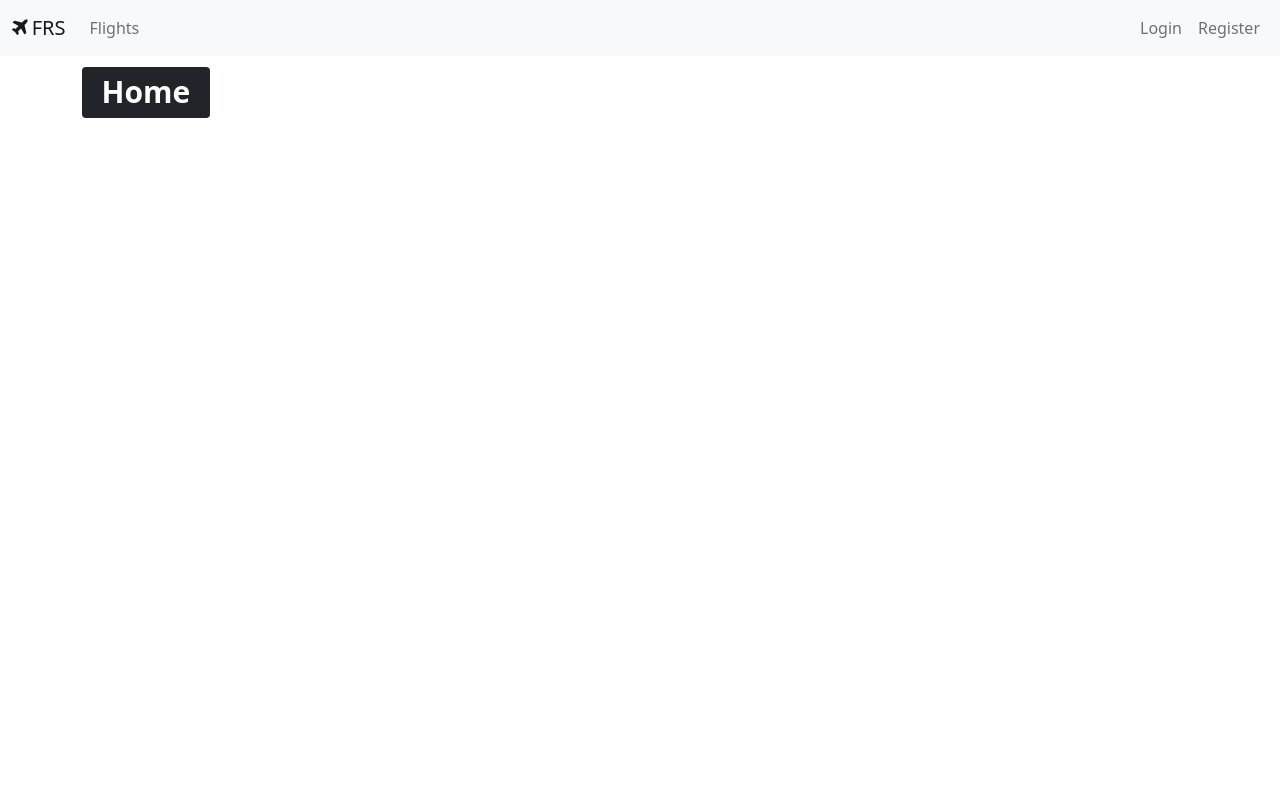
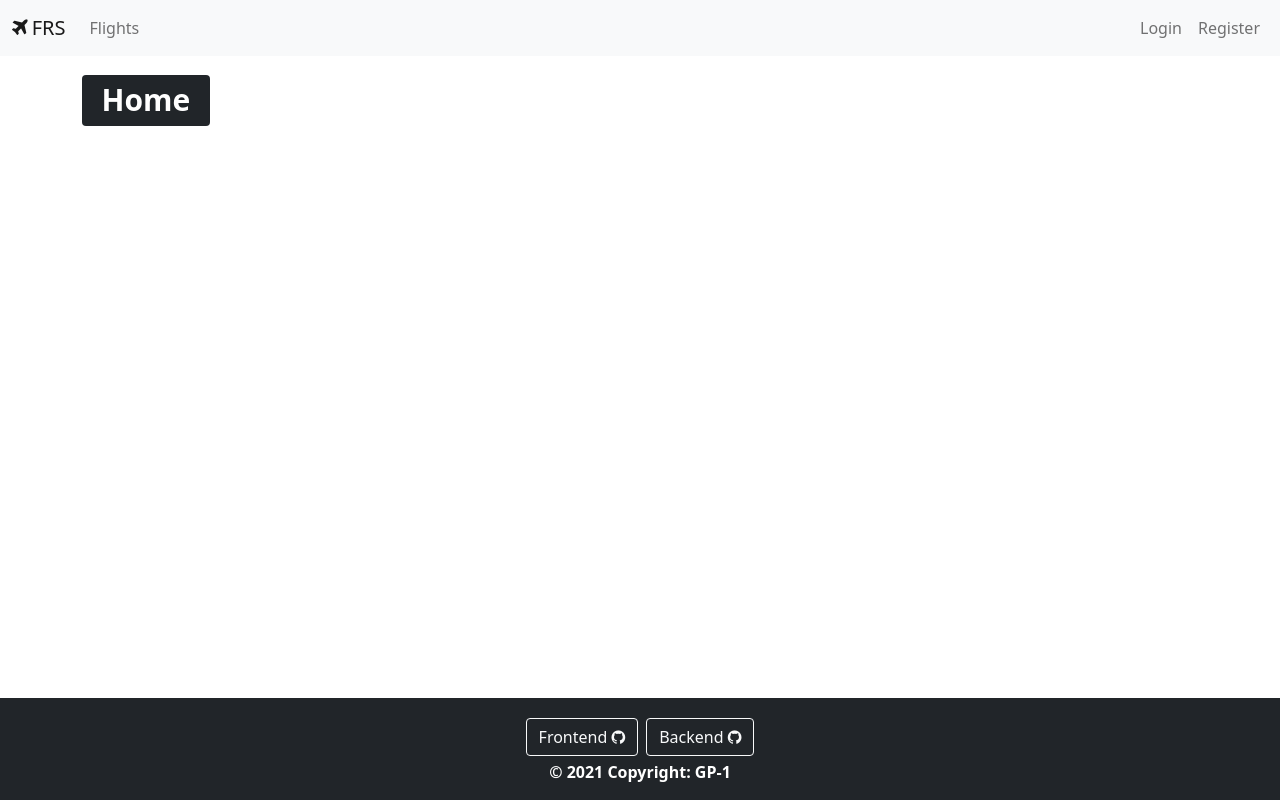
Before and after one commit to CachingNik/CP2-FRS-Frontend, a React (Create React App) app: page / in a window 1280 px wide. Built offline with nearby package versions, Linux system fonts and the light colour scheme.

Commit message:
Added a footer for the app

```diff
--- a/src/App.js
+++ b/src/App.js
@@ -16,6 +16,7 @@ import AirportForm from "./components/airportForm";
 import BookForm from "./components/bookForm";
 import UserProfileForm from "./components/userProfileForm";
 import Logout from "./components/logout";
+import Footer from "./components/footer";
 import auth from "./services/authService";
 import "./App.css";
 
@@ -28,10 +29,10 @@ class App extends Component {
 
   render() {
     return (
-      <React.Fragment>
+      <div className="d-flex flex-column h-100">
         <ToastContainer />
         <NavBar user={this.state.user} />
-        <div className="container mt-2">
+        <div className="container mt-3">
           <Switch>
             <Route
               path="/flights/:fromId/:toId/:serviceClassId/:departure/:adult-:child"
@@ -63,7 +64,8 @@ class App extends Component {
             <Redirect to="/not-found" />
           </Switch>
         </div>
-      </React.Fragment>
+        <Footer />
+      </div>
     );
   }
 }
--- a/src/components/flightTable.jsx
+++ b/src/components/flightTable.jsx
@@ -51,29 +51,33 @@ class FlightTable extends Component {
     },
   ];
 
-  adminColumn = {
+  editColumn = {
     content: (flight) => (
-      <div className="input-group">
       <button
         className="btn btn-info"
         onClick={() => this.props.onEdit(flight)}
       >
         <i className="fa fa-pencil" aria-hidden="true"></i>
       </button>
+    ),
+  };
+
+  deleteColumn = {
+    content: (flight) => (
       <button
         className="btn btn-danger"
         onClick={() => this.props.onDelete(flight)}
       >
         <i className="fa fa-trash" aria-hidden="true"></i>
       </button>
-      </div>
     ),
   };
 
   constructor() {
     super();
     const user = auth.getCurrentUser();
-    if (user && user.isAdmin) this.columns.push(this.adminColumn);
+    if (user && user.isAdmin)
+      this.columns.unshift(this.editColumn, this.deleteColumn);
   }
 
   render() {
--- /dev/null
+++ b/src/components/footer.jsx
@@ -0,0 +1,31 @@
+import React from "react";
+
+const Footer = () => {
+  return (
+    <footer className="footer mt-auto py-3 bg-dark text-white">
+      <div className="container text-center">
+        <section>
+          <a
+            className="btn btn-outline-light btn-floating m-1"
+            href="https://github.com/CachingNik/CP2-FRS-Frontend"
+            role="button"
+          >
+            Frontend <i className="fa fa-github" aria-hidden="true"></i>
+          </a>
+          <a
+            className="btn btn-outline-light btn-floating m-1"
+            href="https://github.com/CachingNik/CP2-FRS-Backend"
+            role="button"
+          >
+            Backend <i className="fa fa-github" aria-hidden="true"></i>
+          </a>
+        </section>
+        <section>
+          <strong>© 2021 Copyright: GP-1</strong>
+        </section>
+      </div>
+    </footer>
+  );
+};
+
+export default Footer;
--- a/src/components/navBar.jsx
+++ b/src/components/navBar.jsx
@@ -10,7 +10,8 @@ const NavBar = ({ user }) => {
   ];
 
   return (
-    <nav className="navbar sticky-top navbar-expand-lg navbar-light bg-light">
+    <header className="sticky-top">
+      <nav className="navbar navbar-expand-lg navbar-light bg-light">
         <div className="container-fluid">
           <Link className="navbar-brand mb-0 h1" to="/">
             <i className="fa fa-plane me-1" aria-hidden="true"></i>
@@ -69,6 +70,7 @@ const NavBar = ({ user }) => {
           </div>
         </div>
       </nav>
+    </header>
   );
 };
 
--- a/src/index.css
+++ b/src/index.css
@@ -12,6 +12,8 @@ code {
     monospace;
 }
 
+/* Custom Selectors */
+
 .center-element {
   text-align: center;
   vertical-align: middle;
@@ -24,3 +26,9 @@ code {
 .clickable {
   cursor: pointer;
 }
+
+html,
+body,
+#root {
+  height: 100%;
+}
```
Also changed, not shown: 1 other file (tests, documents, lock files or other folders). Lines whose indentation alone changed are shown as unchanged.
